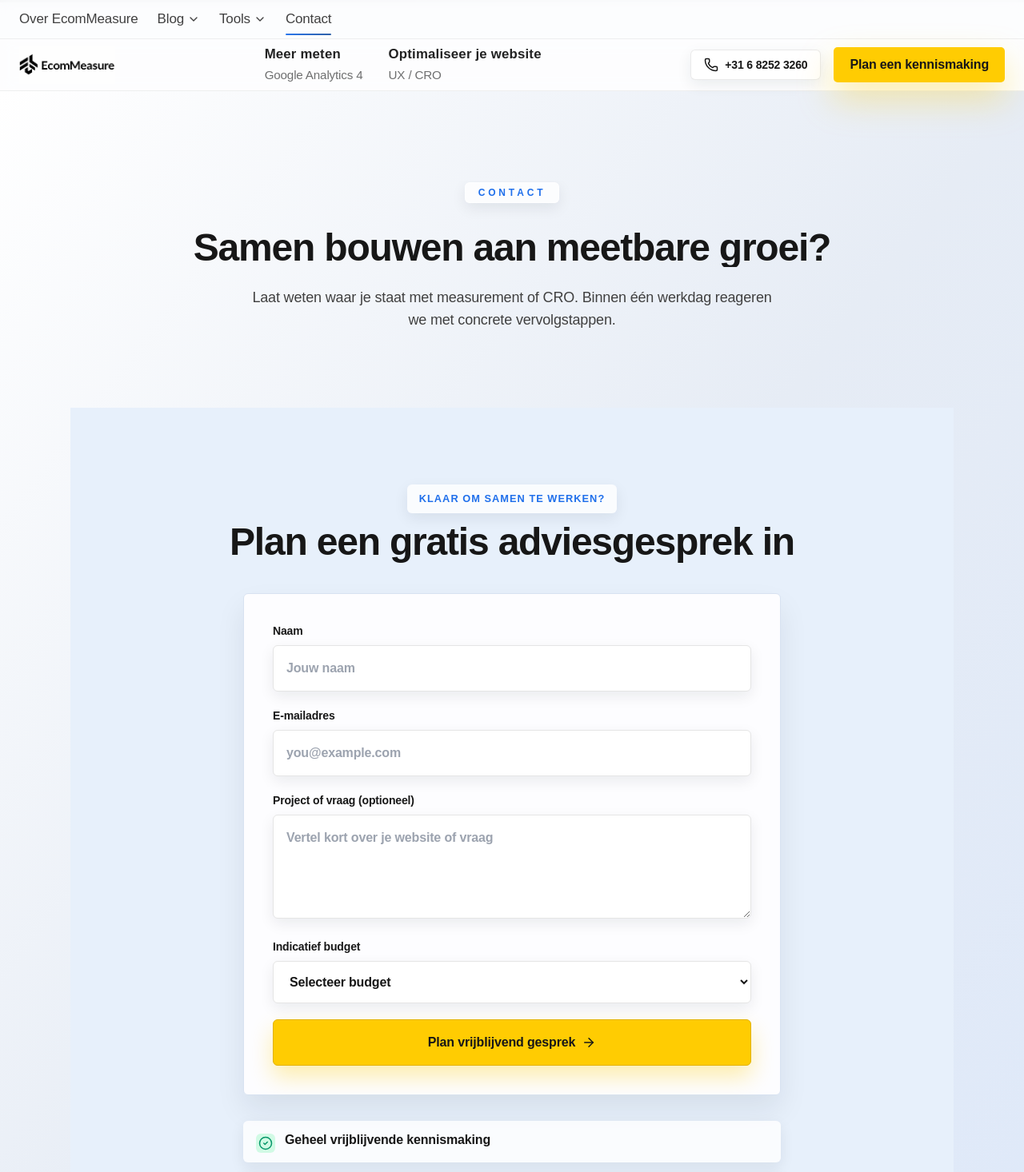
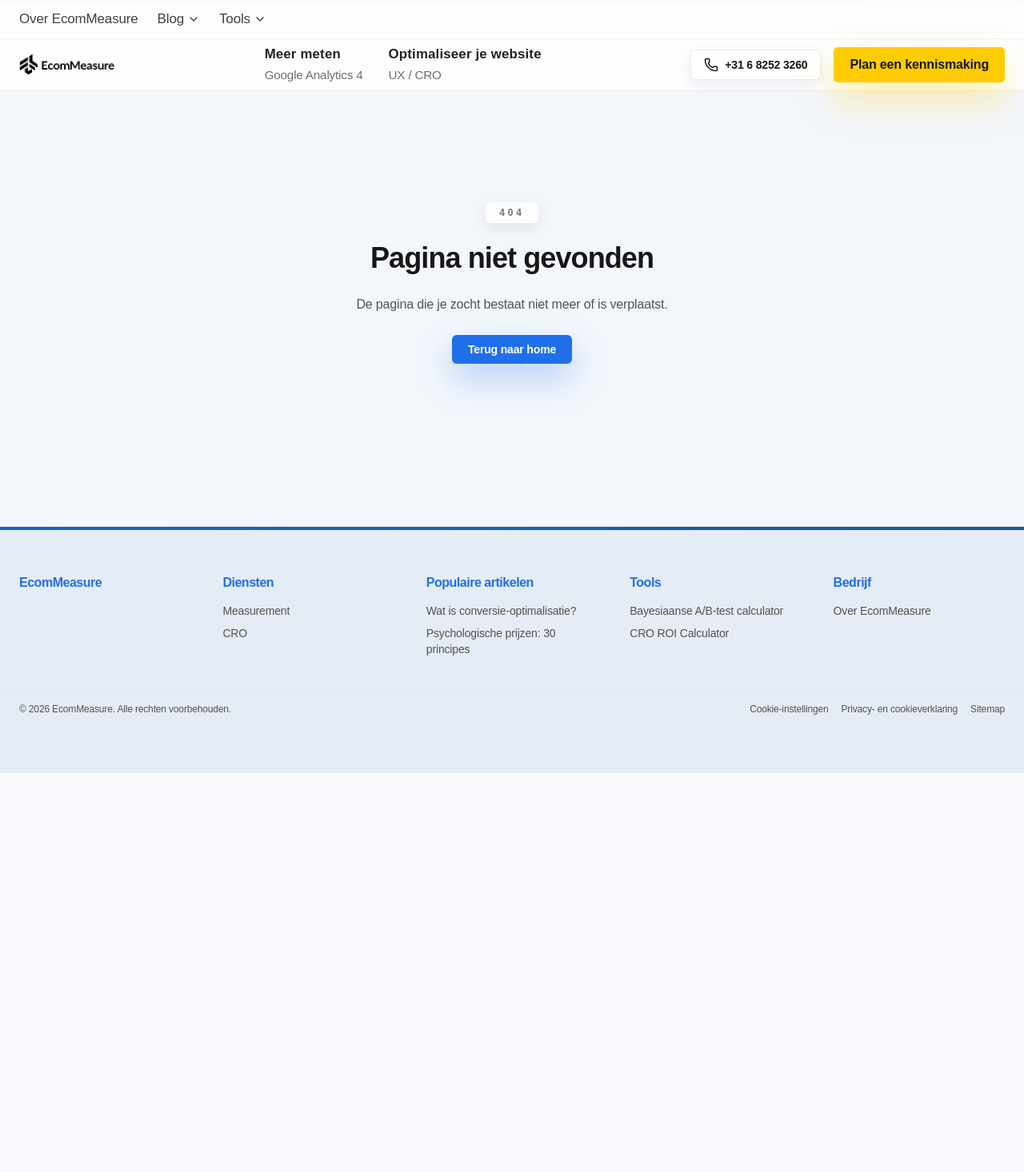
Before and after one commit to ProjectBibo/EcomMeasure3, a React (Vite) app: page /contact in a window 1280 px wide. Shown: the top 1466 px of the page at 80% size. After the commit the page ends 967 px from the top, so only its background shows below. Built offline with nearby package versions, Linux system fonts and the light colour scheme.

Commit message:
Remove contact route and retarget CTAs

```diff
--- a/src/App.jsx
+++ b/src/App.jsx
@@ -14,7 +14,6 @@ const Measurement = lazy(() => import("./pages/Measurement"));
 const Cro = lazy(() => import("./pages/Cro"));
 const BayesianCalculator = lazy(() => import("./pages/BayesianCalculator"));
 const CroRoiCalculator = lazy(() => import("./pages/CroRoiCalculator"));
-const ContactPage = lazy(() => import("./pages/ContactPage"));
 const BlogArticle = lazy(() => import("./pages/BlogArticle"));
 const NotFound = lazy(() => import("./pages/NotFound"));
 const GA4GTM = lazy(() => import("./pages/GA4GTM"));
@@ -105,7 +104,6 @@ function AppContent() {
           <Route path="tools/bayesian-ab-test" element={<BayesianCalculator />} />
           <Route path="tools/cro-roi" element={<CroRoiCalculator />} />
           <Route path="blog/:slug" element={<BlogArticle />} />
-          <Route path="contact" element={<ContactPage />} />
           <Route path="privacy" element={<Privacy />} />
           <Route path="confirmation" element={<Confirmation />} />
           <Route path="*" element={<NotFound />} />
--- a/src/components/Footer.jsx
+++ b/src/components/Footer.jsx
@@ -31,14 +31,6 @@ export default function Footer() {
         <div className="grid gap-10 md:grid-cols-5">
           <div className="max-w-sm space-y-3">
             <h4 className="font-semibold text-brand-blue">EcomMeasure</h4>
-            <p className="text-neutral-600 text-sm leading-relaxed">{t.intro}</p>
-            <Link
-              to="/contact"
-              className="inline-block rounded-md bg-brand-yellow px-4 py-2 text-sm font-medium text-neutral-900 transition hover:bg-brand-yellow-dark"
-              onClick={createViewTransitionClickHandler(navigateWithTransition, "/contact")}
-            >
-              {t.cta}
-            </Link>
           </div>
           {columns.map((column) => (
             <div key={column.title}>
--- a/src/components/Header.jsx
+++ b/src/components/Header.jsx
@@ -20,7 +20,6 @@ const routePrefetchers = {
   "/about": () => import("../pages/About"),
   "/measurement": () => import("../pages/Measurement"),
   "/cro": () => import("../pages/Cro"),
-  "/contact": () => import("../pages/ContactPage"),
   "/blog": () => import("../pages/BlogArticle"),
   "/tools/bayesian-ab-test": () => import("../pages/BayesianCalculator"),
   "/tools/cro-roi": () => import("../pages/CroRoiCalculator"),
@@ -69,7 +68,7 @@ export default function Header() {
     [language]
   );
 
-  const { about, blogLabel, contact, toolsLabel, toolsItems } = t.nav;
+  const { about, blogLabel, toolsLabel, toolsItems } = t.nav;
 
   const toolLinks = useMemo(
     () =>
@@ -86,9 +85,8 @@ export default function Header() {
       { id: "about", type: "link", to: "/about", label: about },
       { id: "blog", type: "dropdown", label: blogLabel, items: blogLinks },
       { id: "tools", type: "dropdown", label: toolsLabel, items: toolLinks },
-      { id: "contact", type: "link", to: "/contact", label: contact },
     ],
-    [about, blogLabel, blogLinks, contact, toolLinks, toolsLabel]
+    [about, blogLabel, blogLinks, toolLinks, toolsLabel]
   );
 
   const prefetchRoute = useCallback((target) => {
@@ -493,13 +491,10 @@ export default function Header() {
                 <span className="whitespace-nowrap">+31 6 8252 3260</span>
               </a>
               <Link
-                to="/contact"
+                to="/#contact"
                 data-magnetic
                 data-variant="primary"
                 className="rounded-md bg-brand-yellow px-5 py-2 font-semibold text-neutral-900 shadow-[0_20px_45px_rgba(255,204,2,0.35)] transition-colors duration-200"
-                onMouseEnter={() => prefetchRoute("/contact")}
-                onFocus={() => prefetchRoute("/contact")}
-                onClick={navClickFactory("/contact")}
               >
                 {t.cta}
               </Link>
@@ -532,13 +527,10 @@ export default function Header() {
                     <span className="whitespace-nowrap">+31 6 8252 3260</span>
                   </a>
                   <Link
-                    to="/contact"
+                    to="/#contact"
                     data-magnetic
                     data-variant="primary"
                     className="inline-flex items-center rounded-full bg-brand-yellow px-4 py-2 text-sm font-semibold text-neutral-900 shadow-[0_16px_38px_rgba(255,204,2,0.35)] transition-colors duration-200"
-                    onMouseEnter={() => prefetchRoute("/contact")}
-                    onFocus={() => prefetchRoute("/contact")}
-                    onClick={navClickFactory("/contact")}
                   >
                     {t.cta}
                   </Link>
@@ -639,9 +631,9 @@ export default function Header() {
               </nav>
               <div className="space-y-4">
                 <Link
-                  to="/contact"
-                  onClick={navClickFactory("/contact")}
+                  to="/#contact"
                   className="inline-flex w-full items-center justify-center gap-2 rounded-full bg-brand-yellow px-5 py-3 text-sm font-semibold uppercase tracking-wide text-neutral-900 shadow-[0_24px_50px_rgba(255,204,2,0.35)] transition hover:-translate-y-0.5 hover:bg-brand-yellow-dark hover:shadow-[0_28px_60px_rgba(255,204,2,0.45)]"
+                  onClick={() => setIsMenuOpen(false)}
                 >
                   {t.cta}
                 </Link>
--- a/src/i18n/content.js
+++ b/src/i18n/content.js
@@ -422,7 +422,6 @@ export const translations = {
           title: "Bedrijf",
           items: [
             { label: "Over EcomMeasure", href: "/about" },
-            { label: "Contact", href: "/contact" },
           ],
         },
       },
@@ -871,7 +870,6 @@ export const translations = {
           title: "Company",
           items: [
             { label: "About", href: "/about" },
-            { label: "Contact", href: "/contact" },
           ],
         },
       },
--- a/src/pages/ContactPage.jsx
+++ /dev/null
@@ -1,110 +0,0 @@
-import React, { Suspense, lazy } from "react";
-import { motion, useReducedMotion } from "framer-motion";
-import SEO from "../components/SEO";
-import SectionFallback from "../components/SectionFallback";
-import { useLanguage } from "../context/LanguageContext";
-
-const Contact = lazy(() => import("../components/Contact"));
-
-const content = {
-  nl: {
-    seo: {
-      title: "Contact – Plan een kennismaking met EcomMeasure",
-      description:
-        "Neem contact op voor measurement, Consent Mode of CRO trajecten. Plan direct een call of stuur een bericht.",
-    },
-    hero: {
-      eyebrow: "Contact",
-      title: "Samen bouwen aan meetbare groei?",
-      description:
-        "Laat weten waar je staat met measurement of CRO. Binnen één werkdag reageren we met concrete vervolgstappen.",
-      highlights: [],
-    },
-  },
-  en: {
-    seo: {
-      title: "Contact – Schedule an intro with EcomMeasure",
-      description:
-        "Reach out for measurement, Consent Mode or CRO engagements. Schedule a call or send a message and we will get back within one business day.",
-    },
-    hero: {
-      eyebrow: "Contact",
-      title: "Ready to build measurable growth together?",
-      description:
-        "Share where you stand with measurement or CRO. Expect a reply with concrete next steps within one business day.",
-      highlights: [],
-    },
-  },
-};
-
-export default function ContactPage() {
-  const shouldReduceMotion = useReducedMotion();
-  const { language } = useLanguage();
-  const copy = content[language];
-
-  return (
-    <>
-      <SEO title={copy.seo.title} description={copy.seo.description} />
-      <main
-        role="main"
-        aria-labelledby="contact-hero-title"
-        className="relative overflow-hidden bg-gradient-to-br from-white via-surface-soft to-brand-blue/10 pb-24 pt-28   "
-      >
-        <div className="glow-orb glow-orb--primary left-0 top-0 h-[26rem] w-[26rem] opacity-60" aria-hidden />
-        <div className="glow-orb glow-orb--primary-soft right-0 top-1/2 h-[22rem] w-[22rem] opacity-50" aria-hidden />
-        <div className="grain-overlay" aria-hidden />
-        <div className="relative mx-auto max-w-4xl px-6 text-center vt-hero-visual">
-          <motion.span
-            initial={shouldReduceMotion ? false : { opacity: 0, y: -16 }}
-            animate={shouldReduceMotion ? { opacity: 1 } : { opacity: 1, y: 0 }}
-            transition={shouldReduceMotion ? undefined : { duration: 0.6 }}
-            className="inline-flex items-center rounded-full border border-white/60 bg-white/80 px-4 py-1 text-xs font-semibold uppercase tracking-[0.32em] text-brand-blue shadow-sm backdrop-blur   "
-          >
-            {copy.hero.eyebrow}
-          </motion.span>
-          <motion.h1
-            initial={shouldReduceMotion ? false : { opacity: 0, y: 32 }}
-            animate={shouldReduceMotion ? { opacity: 1 } : { opacity: 1, y: 0 }}
-            transition={shouldReduceMotion ? undefined : { delay: 0.08, duration: 0.7 }}
-            id="contact-hero-title"
-            className="mt-8 text-balance text-4xl font-bold tracking-tight text-neutral-900  sm:text-5xl vt-hero-title focus:outline-none"
-            data-focus-target
-            tabIndex={-1}
-          >
-            {copy.hero.title}
-          </motion.h1>
-          <motion.p
-            initial={shouldReduceMotion ? false : { opacity: 0, y: 20 }}
-            animate={shouldReduceMotion ? { opacity: 1 } : { opacity: 1, y: 0 }}
-            transition={shouldReduceMotion ? undefined : { delay: 0.16, duration: 0.7 }}
-            className="mx-auto mt-6 max-w-2xl text-lg text-neutral-700 "
-          >
-            {copy.hero.description}
-          </motion.p>
-          <motion.ul
-            initial={shouldReduceMotion ? false : { opacity: 0, y: 24 }}
-            animate={shouldReduceMotion ? { opacity: 1 } : { opacity: 1, y: 0 }}
-            transition={shouldReduceMotion ? undefined : { delay: 0.24, duration: 0.7 }}
-            className="mx-auto mt-8 flex max-w-2xl flex-wrap justify-center gap-3 text-sm text-neutral-600 "
-          >
-            {copy.hero.highlights.map((item) => (
-              <li
-                key={item}
-                className="inline-flex items-center gap-2 rounded-full border border-white/70 bg-white/80 px-4 py-2 shadow-sm backdrop-blur  "
-              >
-                <span aria-hidden className="h-1.5 w-1.5 rounded-full bg-brand-blue" />
-                {item}
-              </li>
-            ))}
-          </motion.ul>
-        </div>
-
-        <div className="relative mx-auto mt-16 max-w-6xl px-6">
-          <Suspense fallback={<SectionFallback label={language === "nl" ? "Contact" : "Contact"} />}>
-            <Contact />
-          </Suspense>
-        </div>
-      </main>
-    </>
-  );
-}
--- a/src/pages/Cro.jsx
+++ b/src/pages/Cro.jsx
@@ -52,7 +52,7 @@ const content = {
     services: {
       eyebrow: "Diensten",
       title: "CRO als scherp advies, geen testfabriek",
-      intro: "Van diepgaande review tot routekaart. We bouwen geen varianten; we zorgen dat je weet wat je moet verbeteren.",
+      intro: "",
       ctaLabel: "Plan een kennismaking",
       list: [
         {
@@ -143,11 +143,7 @@ const content = {
         emailInvalid: "Gebruik een geldig e-mailadres.",
       },
     },
-    finalCta: {
-      title: "Klaar voor betere keuzes?",
-      body: "Plan een korte kennismaking. We laten je precies zien hoe we inzichten opleveren en prioriteren.",
-      cta: "Plan een kennismaking",
-    },
+    finalCta: null,
   },
   en: {
     seo: {
@@ -311,12 +307,6 @@ function Hero({ hero }) {
           </div>
           <div className="flex flex-wrap gap-3">
             <a
-              href="/contact"
-              className="inline-flex items-center justify-center rounded-[4px] border border-neutral-900/10 bg-[#ffcc02] px-4 py-2.5 text-sm font-semibold text-neutral-900 shadow-[0_1px_0_rgba(0,0,0,0.04)] transition-colors hover:bg-[#e6b700] focus-visible:outline focus-visible:outline-2 focus-visible:outline-offset-2 focus-visible:outline-neutral-900/40"
-            >
-              {hero.primaryCta}
-            </a>
-            <a
               href="#video-analyse"
               className="inline-flex items-center justify-center rounded-[4px] border border-neutral-300 px-4 py-2.5 text-sm font-semibold text-neutral-900 transition-colors hover:border-neutral-500 hover:text-neutral-950 focus-visible:outline focus-visible:outline-2 focus-visible:outline-offset-2 focus-visible:outline-neutral-900/30"
             >
@@ -349,7 +339,7 @@ function TrustStrip({ bullets }) {
   );
 }
 
-function HelpSection({ section, reversed, contactLabel }) {
+function HelpSection({ section, reversed }) {
   return (
     <section className="section-shell bg-white">
       <div className={`site-container grid gap-8 lg:grid-cols-2 ${reversed ? "lg:[&>div:first-child]:order-2" : ""}`}>
@@ -364,12 +354,6 @@ function HelpSection({ section, reversed, contactLabel }) {
               </li>
             ))}
           </ul>
-          <a
-            href="/contact"
-            className="inline-flex items-center gap-2 text-sm font-semibold text-neutral-900 underline decoration-neutral-300 underline-offset-4 hover:decoration-neutral-600"
-          >
-            {contactLabel}
-          </a>
         </div>
 
         <div className="space-y-3">
@@ -389,12 +373,6 @@ function FinalCta({ copy }) {
           <h3 className="text-2xl font-semibold text-neutral-900">{copy.title}</h3>
           <p className="text-neutral-700">{copy.body}</p>
         </div>
-        <a
-          href="/contact"
-          className="inline-flex items-center justify-center rounded-[4px] border border-neutral-900/10 bg-[#ffcc02] px-4 py-2.5 text-sm font-semibold text-neutral-900 shadow-[0_1px_0_rgba(0,0,0,0.04)] transition-colors hover:bg-[#e6b700] focus-visible:outline focus-visible:outline-2 focus-visible:outline-offset-2 focus-visible:outline-neutral-900/40"
-        >
-          {copy.cta}
-        </a>
       </div>
     </section>
   );
@@ -403,7 +381,6 @@ function FinalCta({ copy }) {
 export default function Cro() {
   const { language } = useLanguage();
   const copy = content[language];
-  const contactLabel = language === "nl" ? "Plan kennismaking" : "Book intro call";
 
   return (
     <>
@@ -416,7 +393,6 @@ export default function Cro() {
             key={section.title}
             section={section}
             reversed={index % 2 === 1}
-            contactLabel={contactLabel}
           />
         ))}
         <ServiceRowsSection
@@ -424,13 +400,11 @@ export default function Cro() {
           title={copy.services.title}
           intro={copy.services.intro}
           services={copy.services.list}
-          ctaLabel={copy.services.ctaLabel}
-          ctaHref="/contact"
         />
         <div id="video-analyse">
           <VideoAnalysisSection copy={copy.video} />
         </div>
-        <FinalCta copy={copy.finalCta} />
+        {copy.finalCta && <FinalCta copy={copy.finalCta} />}
       </main>
     </>
   );
--- a/src/pages/Measurement.jsx
+++ b/src/pages/Measurement.jsx
@@ -344,12 +344,6 @@ function Hero({ hero }) {
           </div>
           <div className="flex flex-wrap gap-3">
             <a
-              href="/contact"
-              className="inline-flex items-center justify-center rounded-[4px] border border-neutral-900/10 bg-[#ffcc02] px-4 py-2.5 text-sm font-semibold text-neutral-900 shadow-[0_1px_0_rgba(0,0,0,0.04)] transition-colors hover:bg-[#e6b700] focus-visible:outline focus-visible:outline-2 focus-visible:outline-offset-2 focus-visible:outline-neutral-900/40"
-            >
-              {hero.primaryCta}
-            </a>
-            <a
               href="#video-analyse"
               className="inline-flex items-center justify-center rounded-[4px] border border-neutral-300 px-4 py-2.5 text-sm font-semibold text-neutral-900 transition-colors hover:border-neutral-500 hover:text-neutral-950 focus-visible:outline focus-visible:outline-2 focus-visible:outline-offset-2 focus-visible:outline-neutral-900/30"
             >
@@ -382,7 +376,7 @@ function TrustStrip({ bullets }) {
   );
 }
 
-function HelpSection({ section, reversed, contactLabel }) {
+function HelpSection({ section, reversed }) {
   return (
     <section className="section-shell bg-white">
       <div className={`site-container grid gap-8 lg:grid-cols-2 ${reversed ? "lg:[&>div:first-child]:order-2" : ""}`}>
@@ -397,12 +391,6 @@ function HelpSection({ section, reversed, contactLabel }) {
               </li>
             ))}
           </ul>
-          <a
-            href="/contact"
-            className="inline-flex items-center gap-2 text-sm font-semibold text-neutral-900 underline decoration-neutral-300 underline-offset-4 hover:decoration-neutral-600"
-          >
-            {contactLabel}
-          </a>
         </div>
 
         <div className="space-y-3">
@@ -422,12 +410,6 @@ function FinalCta({ copy }) {
           <h3 className="text-2xl font-semibold text-neutral-900">{copy.title}</h3>
           <p className="text-neutral-700">{copy.body}</p>
         </div>
-        <a
-          href="/contact"
-          className="inline-flex items-center justify-center rounded-[4px] border border-neutral-900/10 bg-[#ffcc02] px-4 py-2.5 text-sm font-semibold text-neutral-900 shadow-[0_1px_0_rgba(0,0,0,0.04)] transition-colors hover:bg-[#e6b700] focus-visible:outline focus-visible:outline-2 focus-visible:outline-offset-2 focus-visible:outline-neutral-900/40"
-        >
-          {copy.cta}
-        </a>
       </div>
     </section>
   );
@@ -436,7 +418,6 @@ function FinalCta({ copy }) {
 export default function Measurement() {
   const { language } = useLanguage();
   const copy = content[language];
-  const contactLabel = language === "nl" ? "Plan kennismaking" : "Book intro call";
 
   return (
     <>
@@ -449,7 +430,6 @@ export default function Measurement() {
             key={section.title}
             section={section}
             reversed={index % 2 === 1}
-            contactLabel={contactLabel}
           />
         ))}
         <ServiceRowsSection
@@ -457,8 +437,6 @@ export default function Measurement() {
           title={copy.services.title}
           intro={copy.services.intro}
           services={copy.services.list}
-          ctaLabel={copy.services.ctaLabel}
-          ctaHref="/contact"
         />
         <div id="video-analyse">
           <VideoAnalysisSection copy={copy.video} />
```
